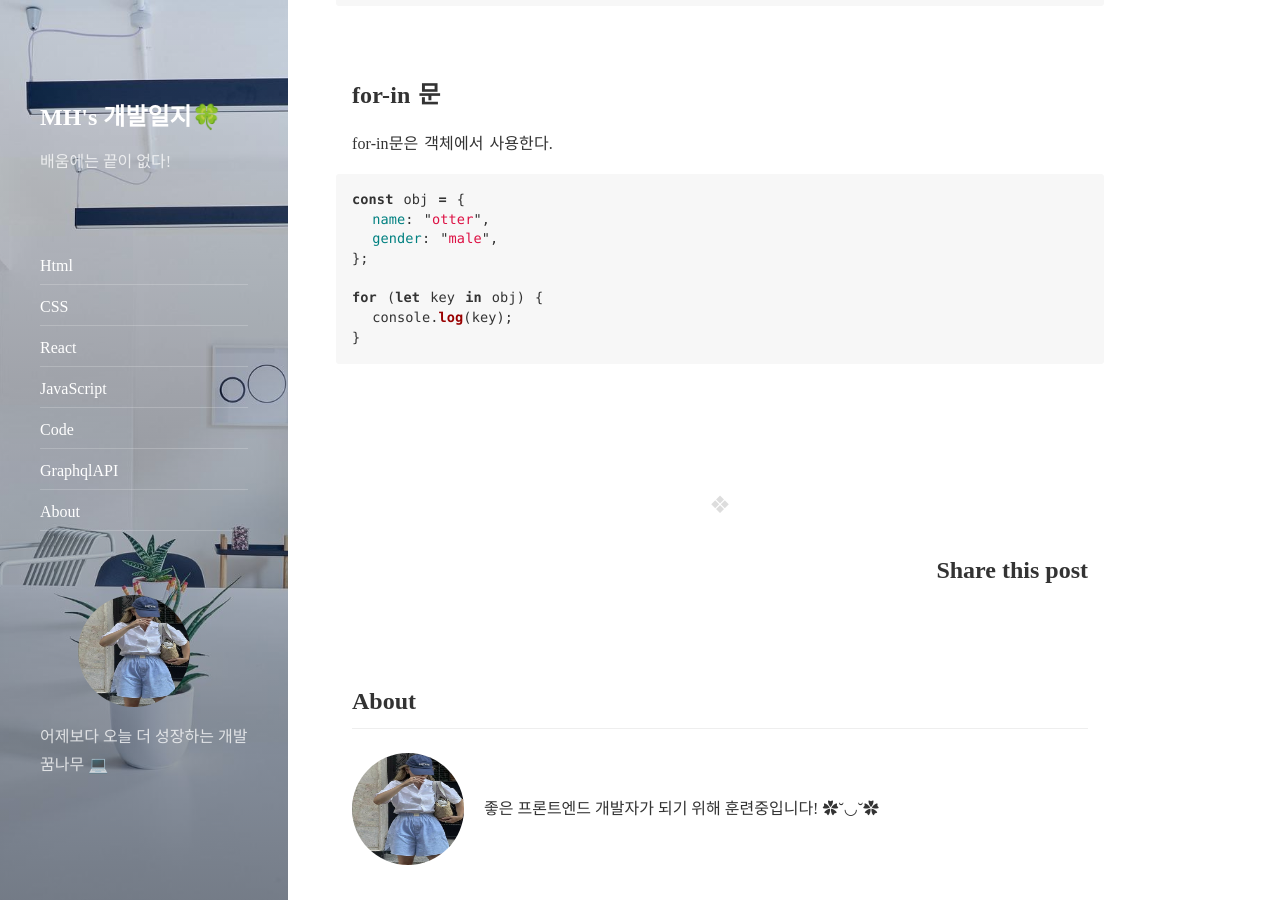
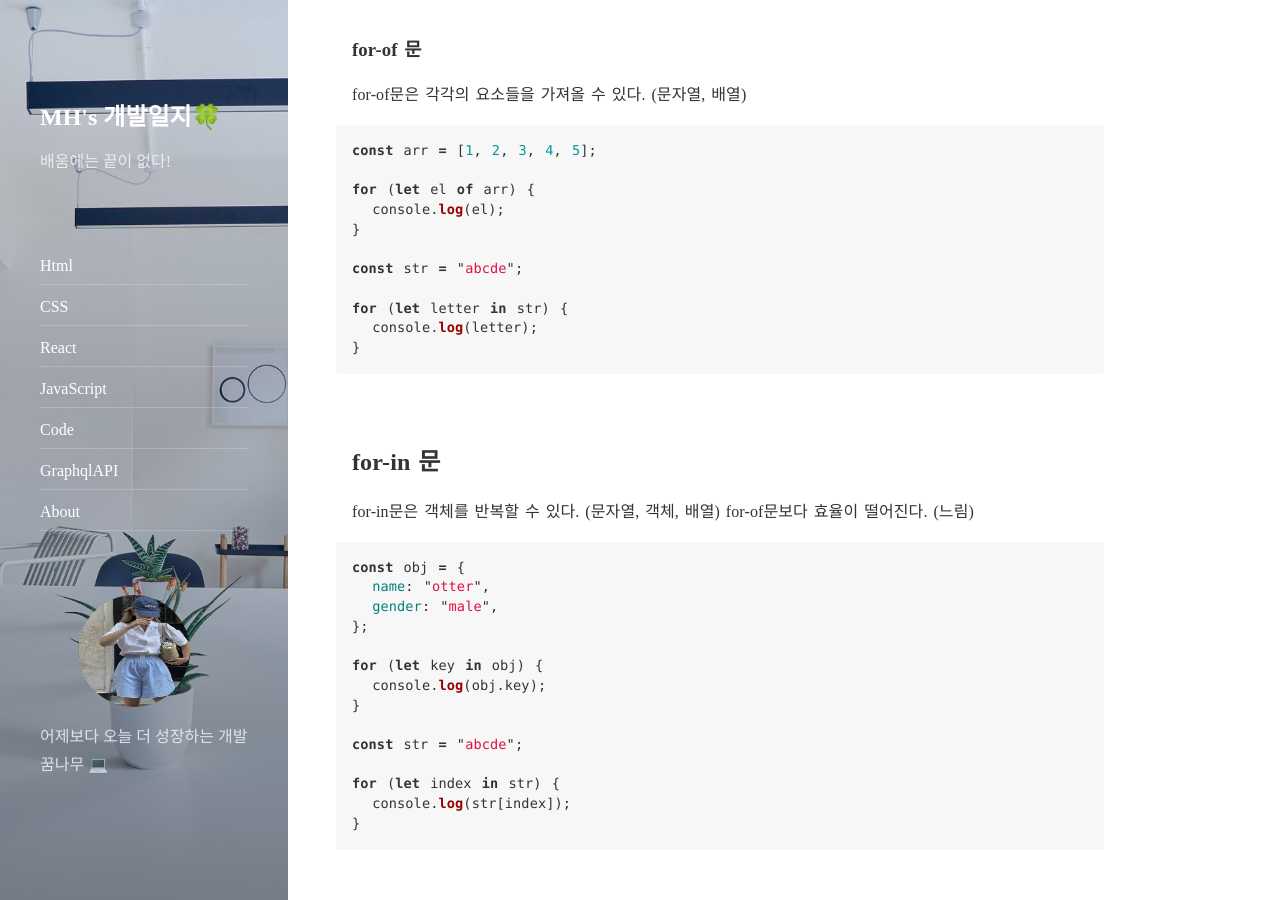
Before and after one commit to MyeongheeJung/MyeongheeJung.github.io, a Jekyll site: the page built from _posts/2022-10-21-for-while.md, in a window 1280 px wide and 900 px high, scrolled down 1161 px. Built offline with Jekyll 4.4.1, drawn with Linux system fonts in a browser that asks for light colours; nearby versions of some CDN libraries; comment, search, counter and statistics services are not loaded; some of the changed text lies outside the part shown.

Commit message:
[2022-11-03]

````diff
--- a/_posts/2022-10-21-for-while.md
+++ b/_posts/2022-10-21-for-while.md
@@ -18,6 +18,8 @@ comments: true
 
 ### for 문
 
+break를 사용하여 중단하거나, continue를 사용하여 넘겨줄 수 있다.
+
 ```js
 for (let i = 0; i < 10; i = i + 1) {
   // 반복할 내용
@@ -28,6 +30,9 @@ for (let i = 0; i < 10; i = i + 1) {
 
 ### while 문
 
+최초식, 조건식, 증감식이 분할되어 사용
+while문은 종료 조건을 제대로 설정하지 않으면 무한 반복한다.
+
 ```js
 let i = 0;
 while (i < 10) {
@@ -36,13 +41,22 @@ while (i < 10) {
 }
 ```
 
-❗️주의) while문은 종료 조건을 제대로 설정하지 않으면 무한 반복
+```js
+let answer = 0;
+let current = 1;
+
+while (current !== 100) {
+  current++;
+  answer++;
+}
+console.log(answer);
+```
 
 <br>
 
 ### for-of 문
 
-for-of문은 배열에 주로 사용한다.
+for-of문은 각각의 요소들을 가져올 수 있다. (문자열, 배열)
 
 ```js
 const arr = [1, 2, 3, 4, 5];
@@ -50,13 +64,20 @@ const arr = [1, 2, 3, 4, 5];
 for (let el of arr) {
   console.log(el);
 }
+
+const str = "abcde";
+
+for (let letter in str) {
+  console.log(letter);
+}
 ```
 
 <br>
 
 ## for-in 문
 
-for-in문은 객체에서 사용한다.
+for-in문은 객체를 반복할 수 있다. (문자열, 객체, 배열)
+for-of문보다 효율이 떨어진다. (느림)
 
 ```js
 const obj = {
@@ -65,6 +86,36 @@ const obj = {
 };
 
 for (let key in obj) {
-  console.log(key);
+  console.log(obj.key);
+}
+
+const str = "abcde";
+
+for (let index in str) {
+  console.log(str[index]);
 }
 ```
+
+<br>
+
+## forEach
+
+forEach문은 배열에서만 사용할 수 있다.
+forEach는 for문 처럼 중단할 수 없다.
+
+```js
+const arr = ["a", "b", "c", "d", "e"];
+
+arr.forEach((el, i) => {
+  console.log(el, i);
+});
+
+// forEach문을 중단하려면 아래와 같이 한다.
+let able = false;
+arr.forEach((el, i) => {
+  if (!able) {
+    if (i === 2) able = true;
+    console.log(el, i);
+  }
+});
+```
````
Also changed, not shown: other parts of _posts/2022-10-21-for-while.md (+1 -1 lines), _posts/2022-11-03-coding-test.md (renamed from _posts/2022-11-02-coding-test.md).
